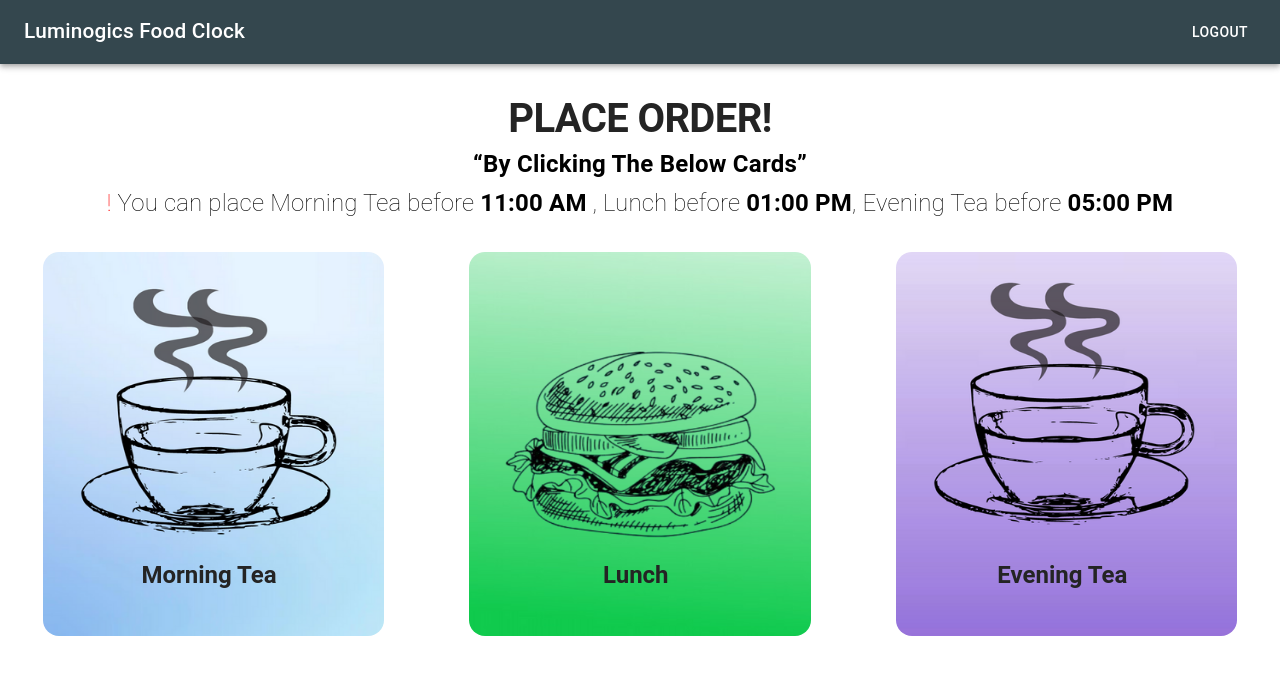
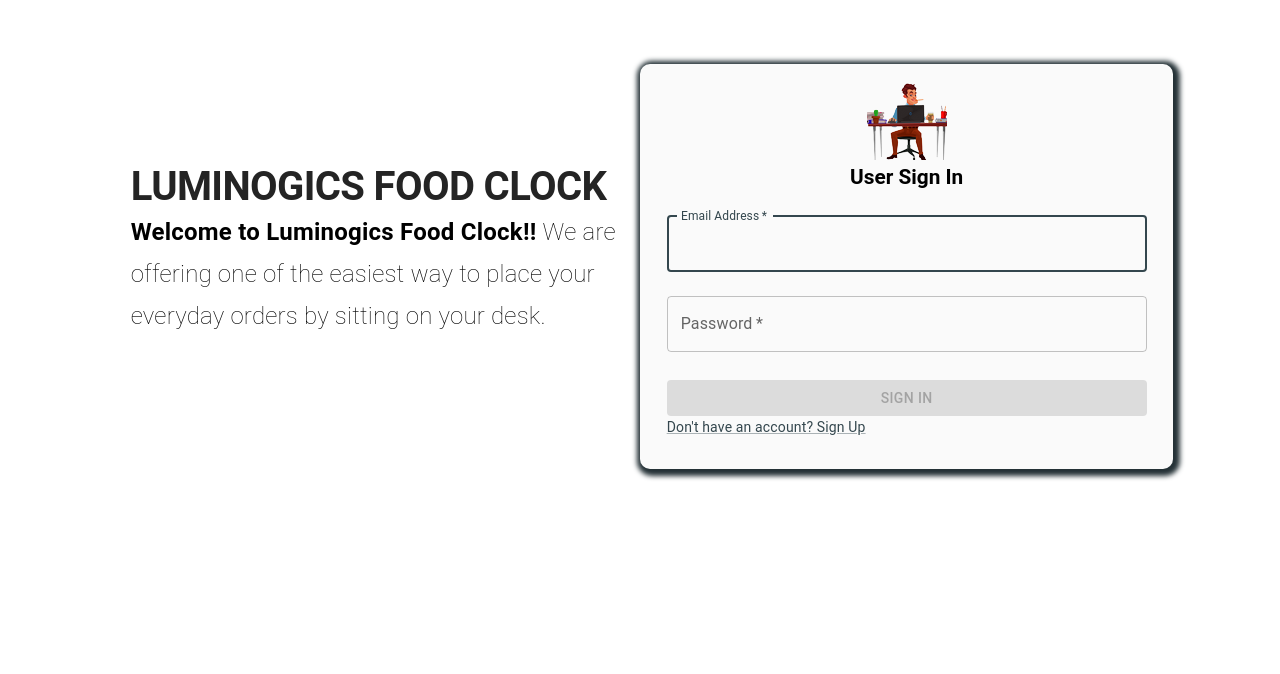
Before and after one commit to TamoorKhokhar/LuminogicsFoodClock, a React (Create React App) app: page / in a window 1280 px wide. Shown: the top 674 px of the page. Built offline with nearby package versions, Linux system fonts and the light colour scheme.

Commit message:
change path

```diff
--- a/src/app.jsx
+++ b/src/app.jsx
@@ -10,7 +10,7 @@
   return (
     <>
       <Routes>
-        <Route path="/" element={<HomePage />} />
+        <Route path="/" element={<SignIn />} />
         <Route path="/signIn" element={<Protected Component={SignIn} />} />
         <Route path="/signUp" element={<SignUp />} />
         <Route path="/homePage" element={<Protected Component={HomePage} />} />
```
